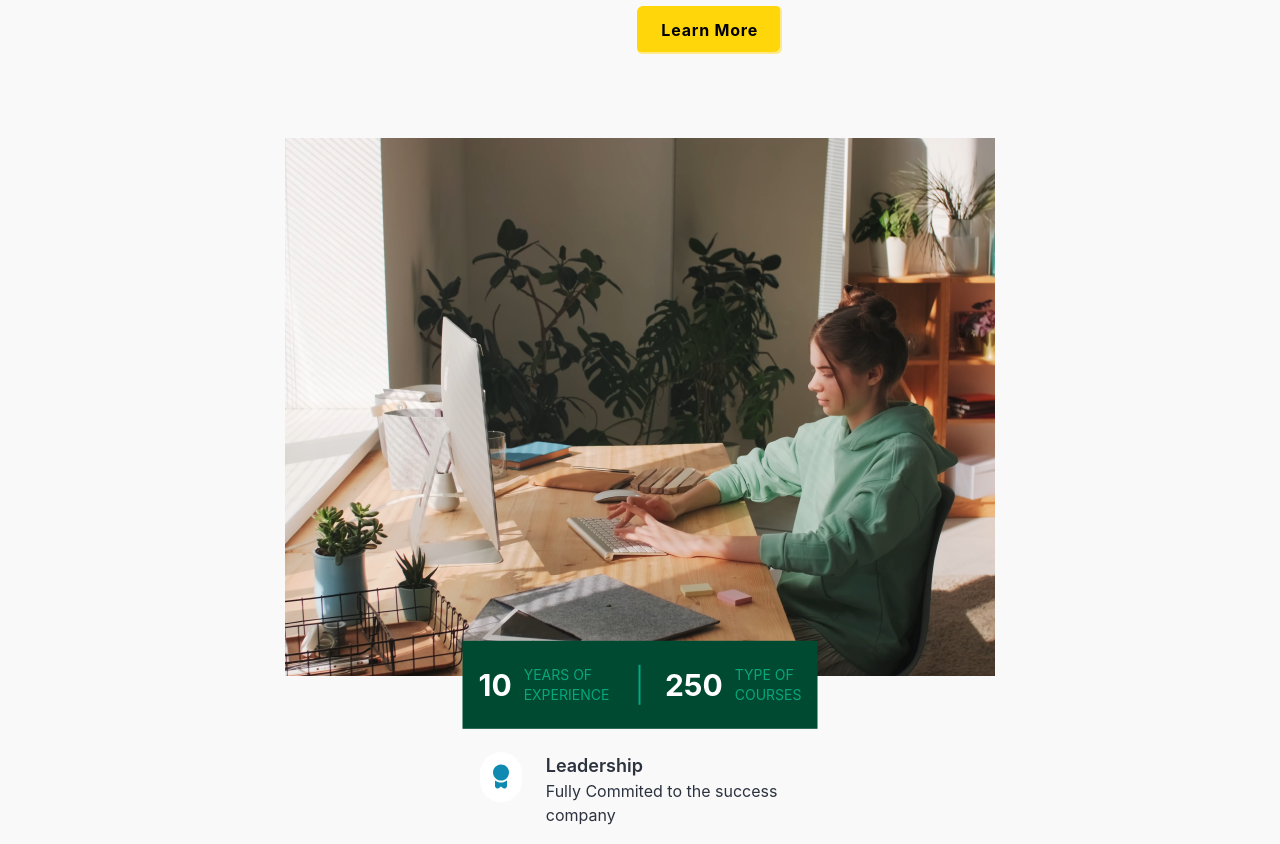
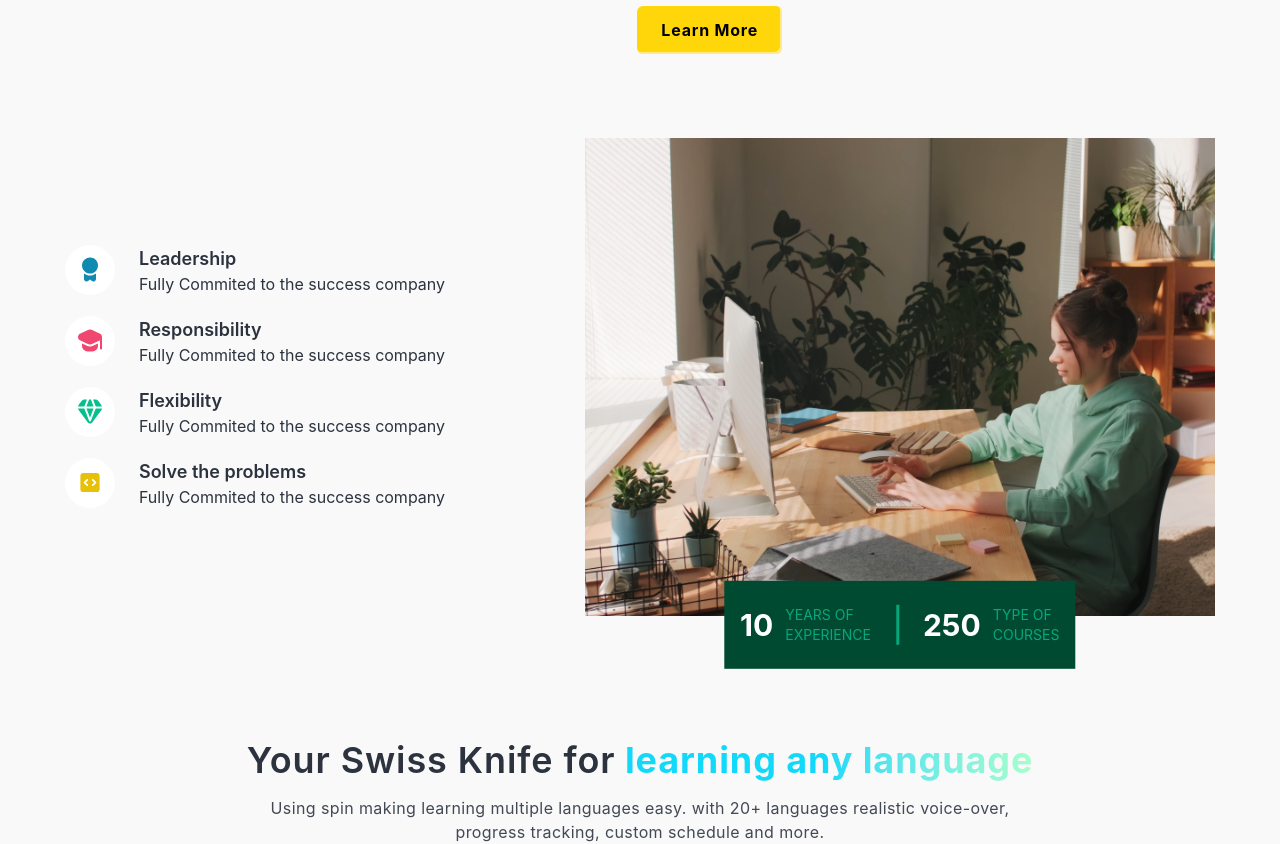
Before and after one commit to princepal09/StudyNotion, a React (Vite) app in the folder client/: page / in a window 1280 px wide. Shown: the part 2340-3184 px from the top of the page. Built offline with nearby package versions, Linux system fonts and the light colour scheme; no server answers.

Commit message:
fixed bug on client and server

```diff
--- a/client/src/components/core/HomePage/TimeLineSection.jsx
+++ b/client/src/components/core/HomePage/TimeLineSection.jsx
@@ -33,7 +33,7 @@
 
     return (
         <div>
-            <div className='flex flex-col-reverse gap-15 items-center'>
+            <div className='flex flex-col-reverse lg:flex-row gap-15 items-center'>
                 <div className='w-[45%] flex flex-col gap-5'>
                     {
                         timeline.map((elem, idx) => {
```
